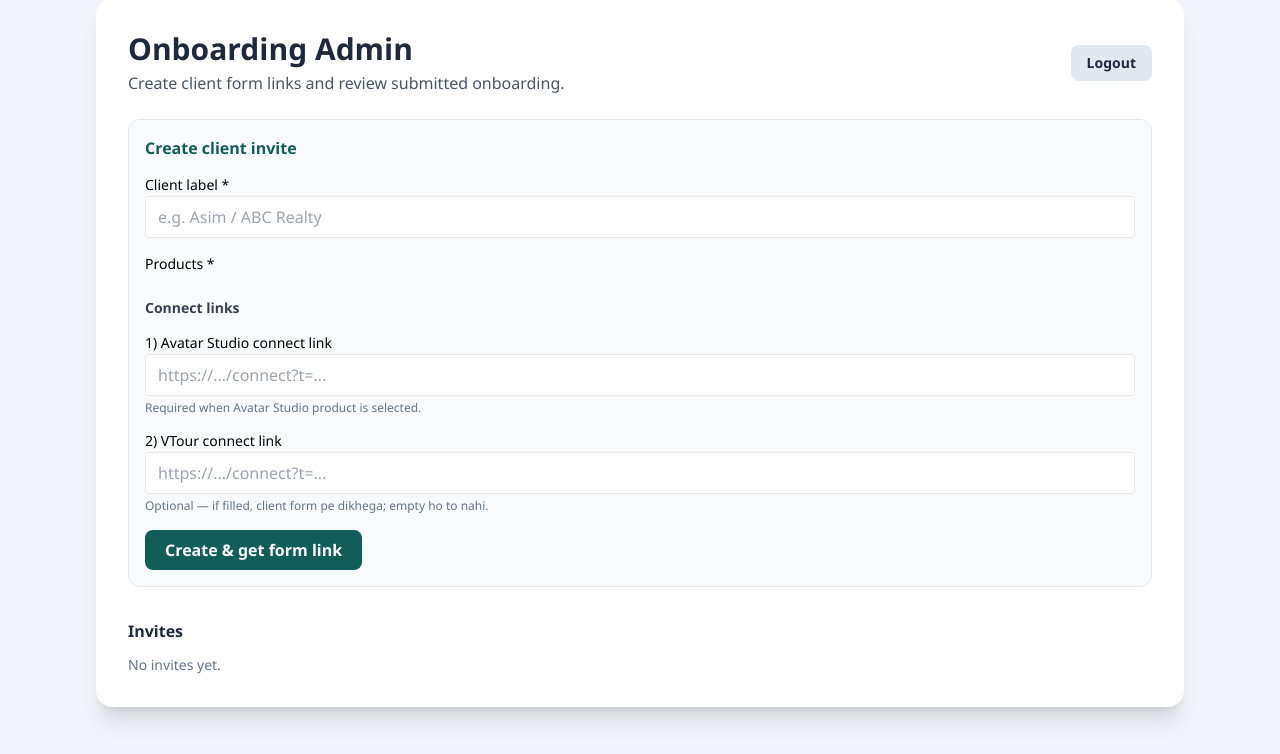
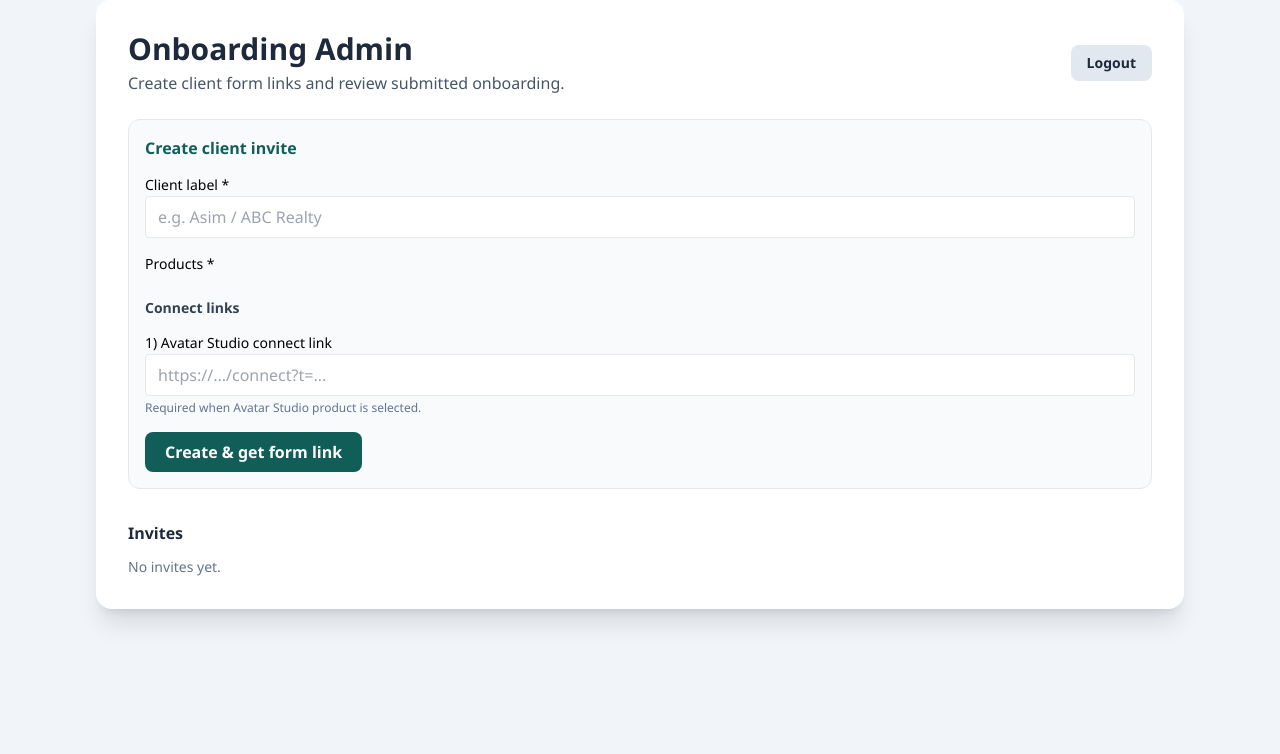
Before and after one commit to digigreyai-bot/onbaording.html, a FastAPI app: template templates/admin_home.html in a window 1280 px wide. Shown: the part 33-787 px from the top of the page. Run offline with FastAPI, Linux system fonts and the light colour scheme; the template is opened without the code that fills it, so the values that code supplies are empty; some libraries are stand-ins or nearby versions.

Commit message:
Remove VTour connect link field from admin invite form.

```diff
--- a/templates/admin_home.html
+++ b/templates/admin_home.html
@@ -42,13 +42,8 @@
             <input type="url" name="connect_url_avatar" placeholder="https://.../connect?t=..." class="w-full border rounded px-3 py-2" />
             <p class="text-xs text-slate-500 mt-1">Required when Avatar Studio product is selected.</p>
           </div>
-          <div>
-            <label class="text-sm font-medium">2) VTour connect link</label>
-            <input type="url" name="connect_url_vtour" placeholder="https://.../connect?t=..." class="w-full border rounded px-3 py-2" />
-            <p class="text-xs text-slate-500 mt-1">Optional — if filled, client form pe dikhega; empty ho to nahi.</p>
-          </div>
           <div id="smartGridLinkBox" class="hidden">
-            <label class="text-sm font-medium">3) Smart Grid connect link</label>
+            <label class="text-sm font-medium">2) Smart Grid connect link</label>
             <input type="url" name="connect_url_smartgrid" id="smartGridLinkInput" placeholder="https://.../connect?t=..." class="w-full border rounded px-3 py-2" />
             <p class="text-xs text-slate-500 mt-1">Required when Smart Grid is selected.</p>
           </div>
```
